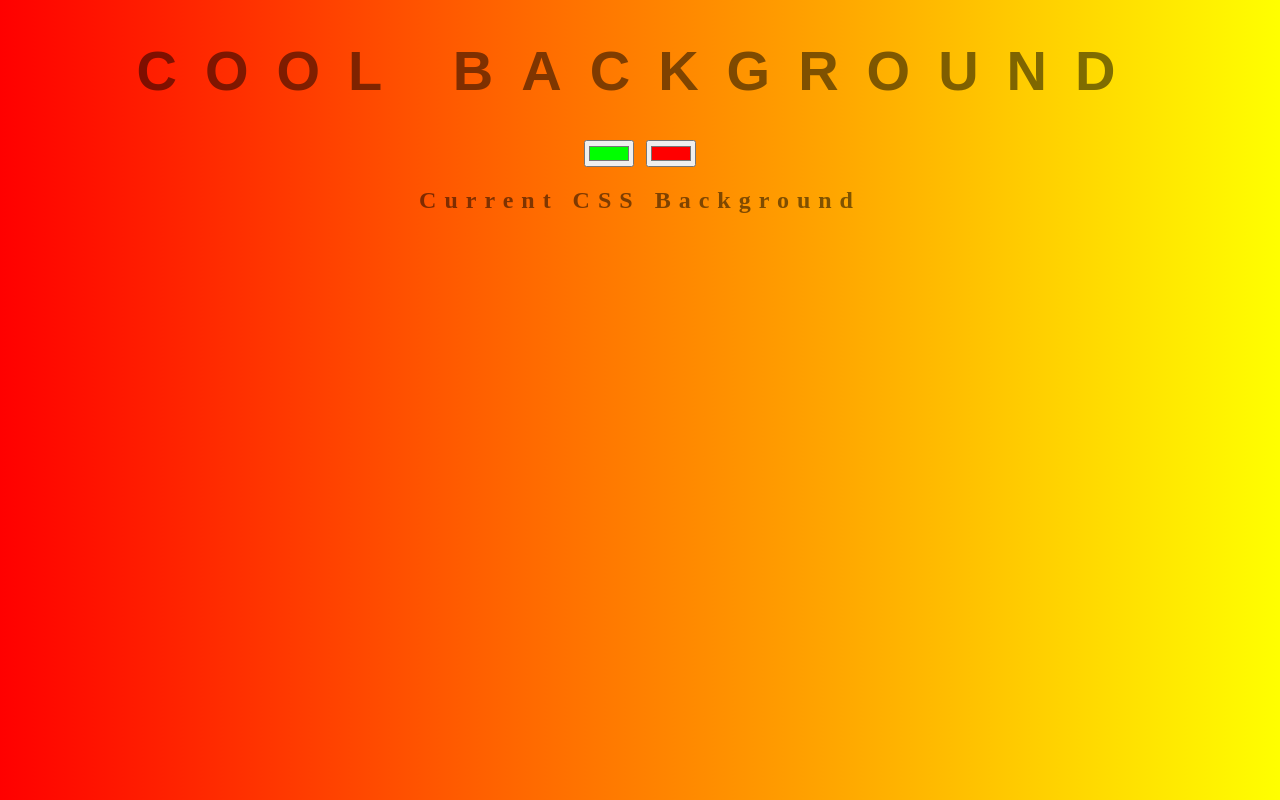
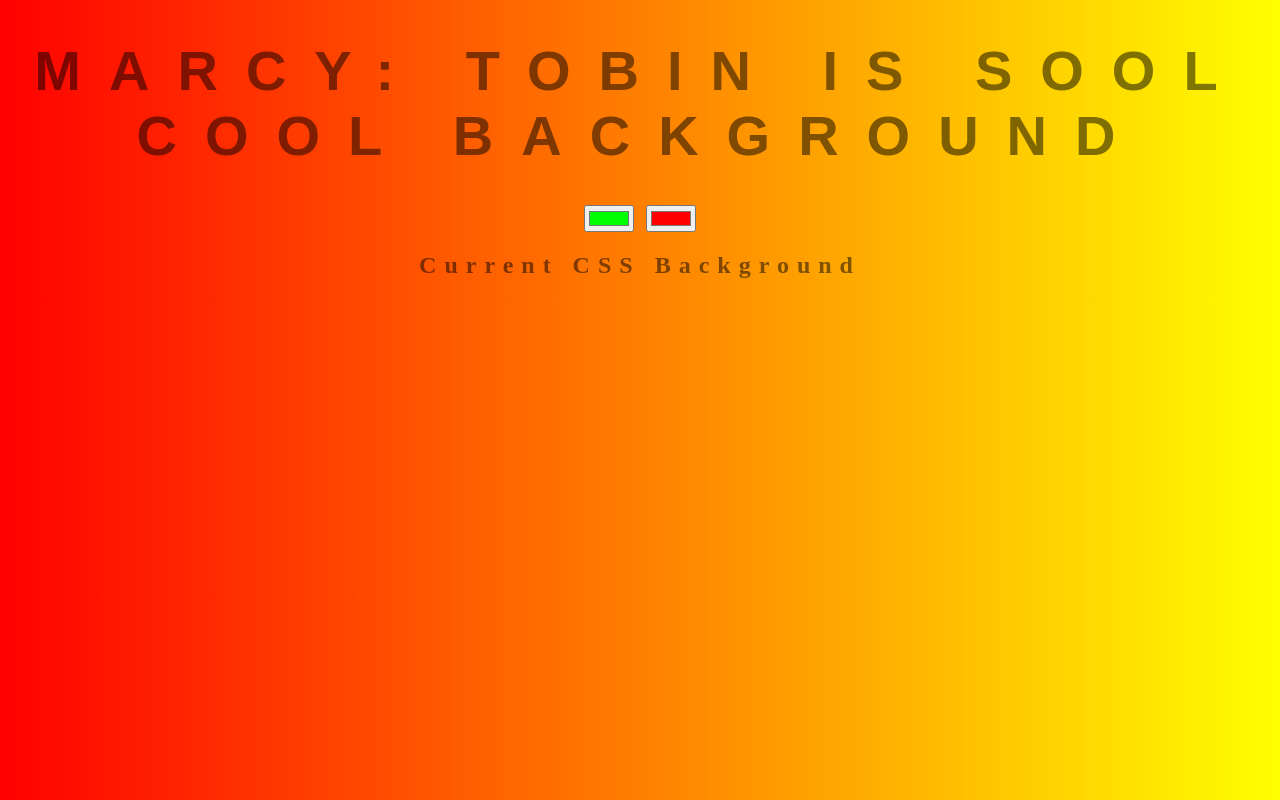
Before and after one commit to tobinansong/ztm_section_16, a plain HTML site: page index.html in a window 1280 px wide. Drawn offline with Linux system fonts and the light colour scheme.

Commit message:
new update

```diff
--- a/index.html
+++ b/index.html
@@ -8,7 +8,7 @@
     <title>Background Generator</title>
   </head>
   <body id="gradient">
-    <h1>Cool Background</h1>
+    <h1>Marcy: Tobin is sool Cool Background</h1>
     <input class="color1" type="color" name="color1" value="#00ff00">
     <input class="color2" type="color" name="color2" value="#ff0000">
     <h2>Current CSS Background</h2>
```
